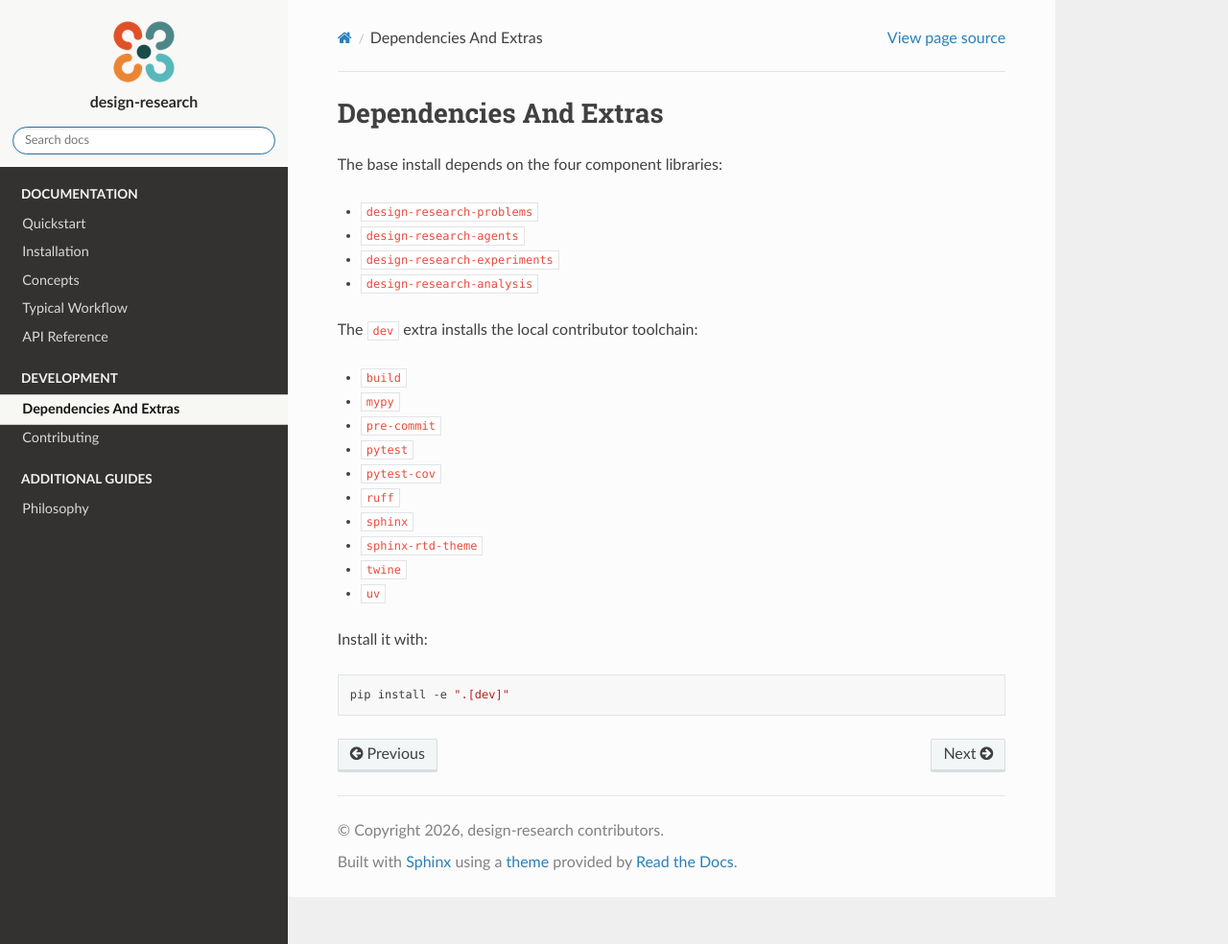
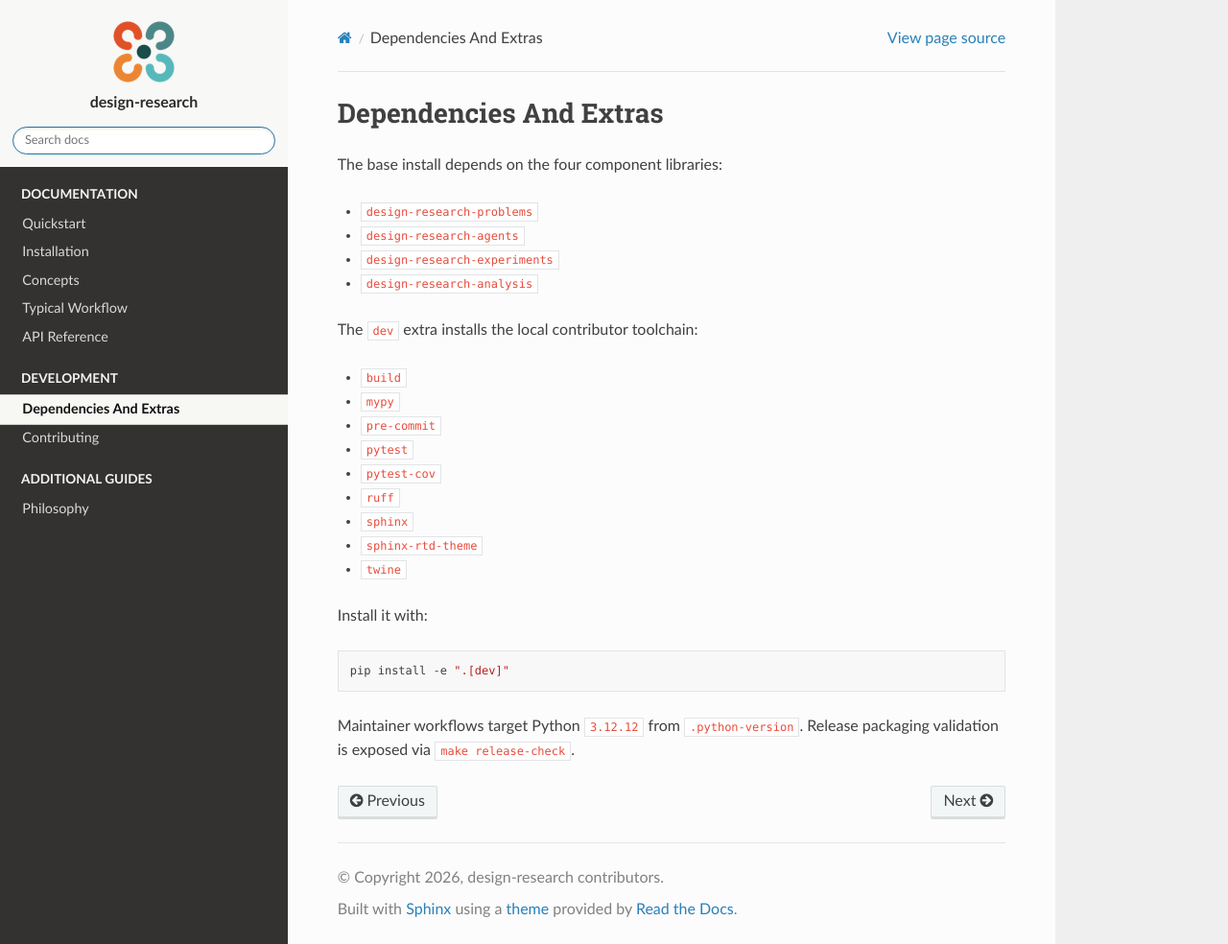
Before and after one commit to cmudrc/design-research, a Sphinx documentation site: the page built from docs/dependencies_and_extras.rst, in a window 1280 px wide and 984 px high. Shown: the whole window at 96% size. Built offline with Sphinx 7.4.7 and the Read the Docs theme 3.1.0, drawn with Linux system fonts in a browser that asks for light colours.

Commit message:
chore: remove uv lock workflow

```diff
--- a/docs/dependencies_and_extras.rst
+++ b/docs/dependencies_and_extras.rst
@@ -19,10 +19,12 @@ The ``dev`` extra installs the local contributor toolchain:
 - ``sphinx``
 - ``sphinx-rtd-theme``
 - ``twine``
-- ``uv``
 
 Install it with:
 
 .. code-block:: bash
 
    pip install -e ".[dev]"
+
+Maintainer workflows target Python ``3.12.12`` from ``.python-version``.
+Release packaging validation is exposed via ``make release-check``.
--- a/pyproject.toml
+++ b/pyproject.toml
@@ -43,7 +43,6 @@ dev = [
   "sphinx-copybutton>=0.5,<1",
   "sphinx-rtd-theme>=2.0,<4",
   "twine>=5.1,<7",
-  "uv>=0.6,<1",
 ]
 
 [project.urls]
```
Also changed, not shown: AGENTS.md (+0 -1 lines), CONTRIBUTING.md (+4 -3 lines), README.md (+1 -1 lines), 2 other files.
